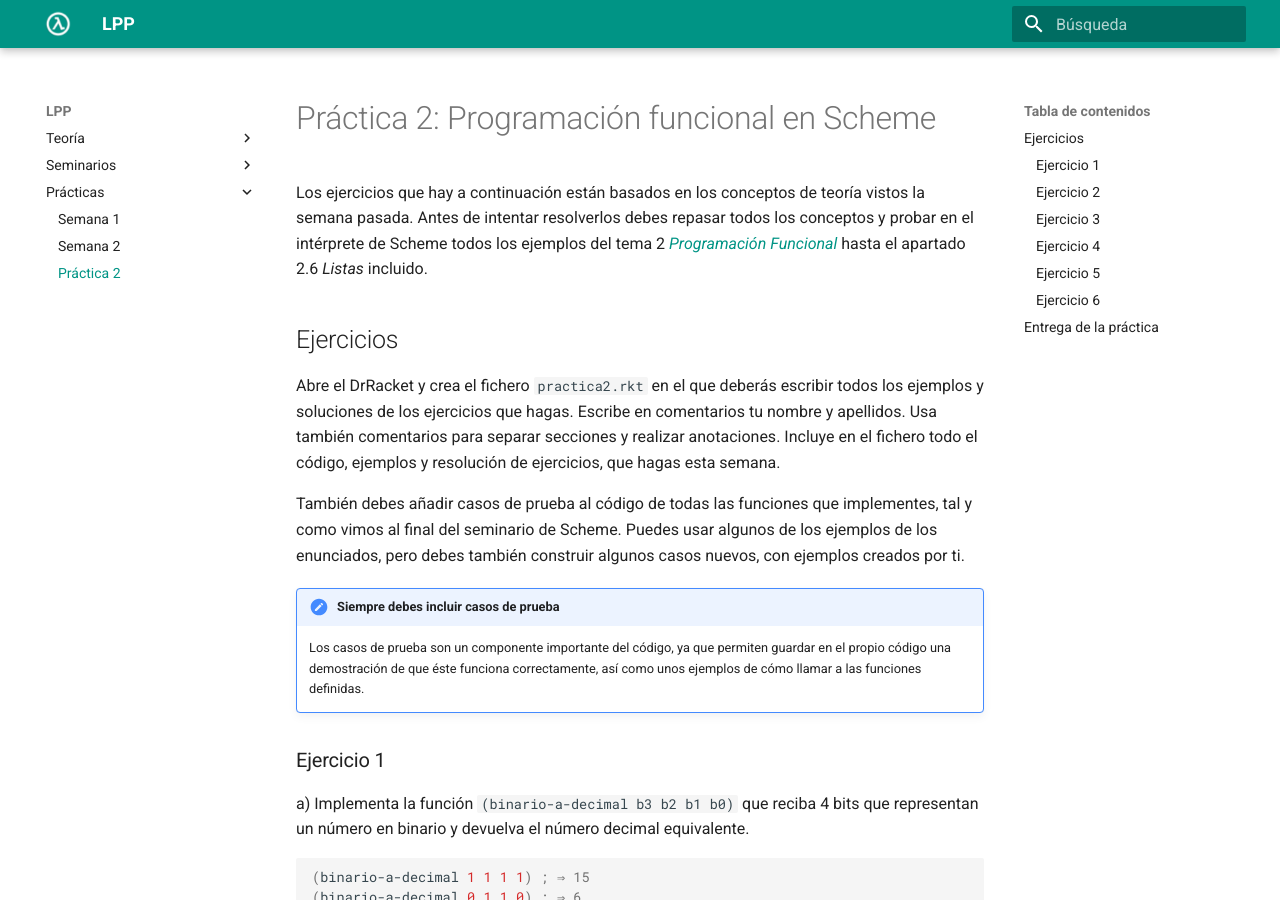
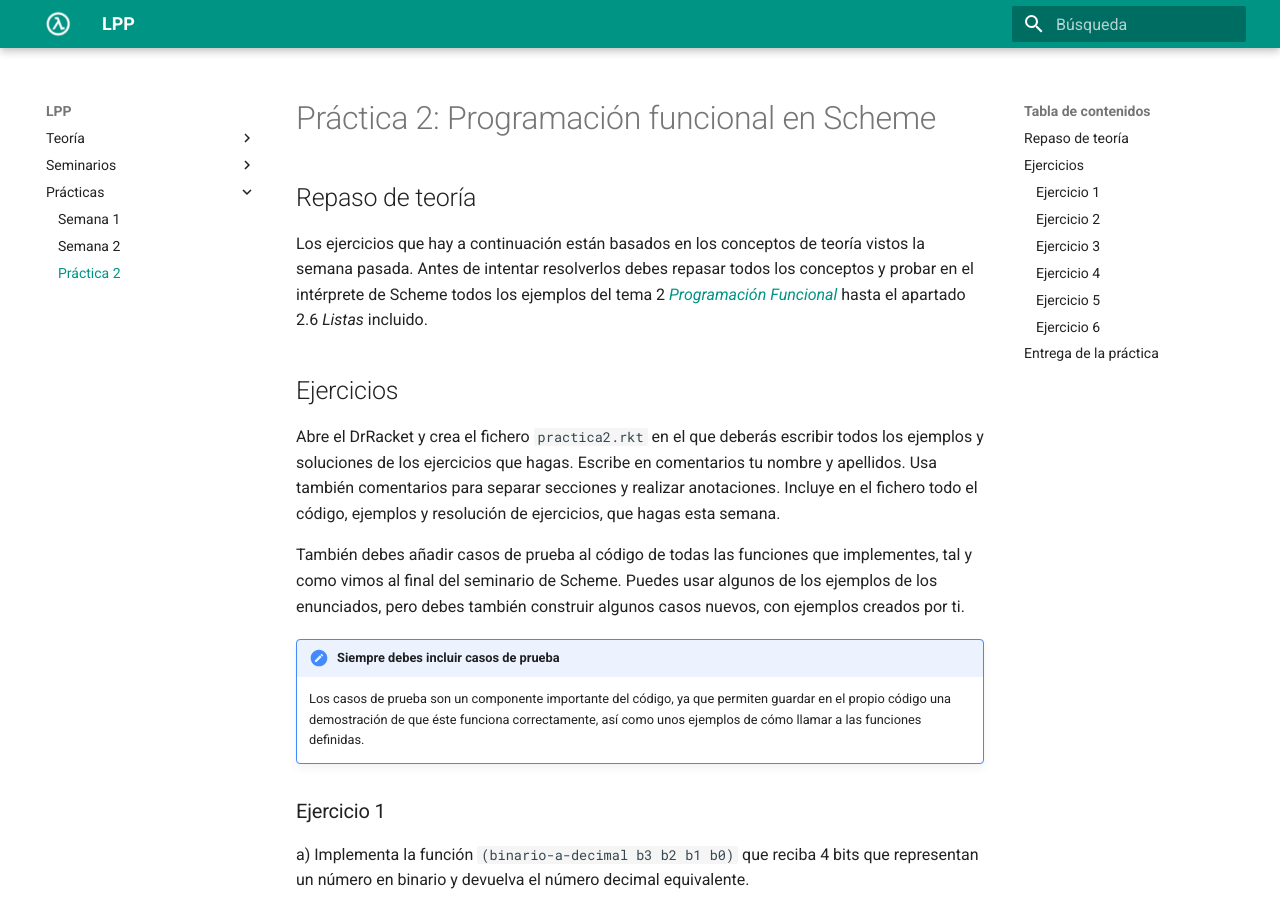
Before and after one commit to domingogallardo/apuntes-lpp, an MkDocs documentation site: the page built from docs/practicas/semana02/practica02.md, in a window 1280 px wide and 900 px high. Built offline with MkDocs 1.6.1 and Material for MkDocs 9.7.7, drawn with Linux system fonts in a browser that asks for light colours.

Commit message:
Corrección

```diff
--- a/docs/practicas/semana02/practica02.md
+++ b/docs/practicas/semana02/practica02.md
@@ -1,5 +1,7 @@
 # Práctica 2: Programación funcional en Scheme
 
+
+## Repaso de teoría ##
 
 Los ejercicios que hay a continuación están basados en los conceptos
 de teoría vistos la semana pasada. Antes de intentar resolverlos debes
```
